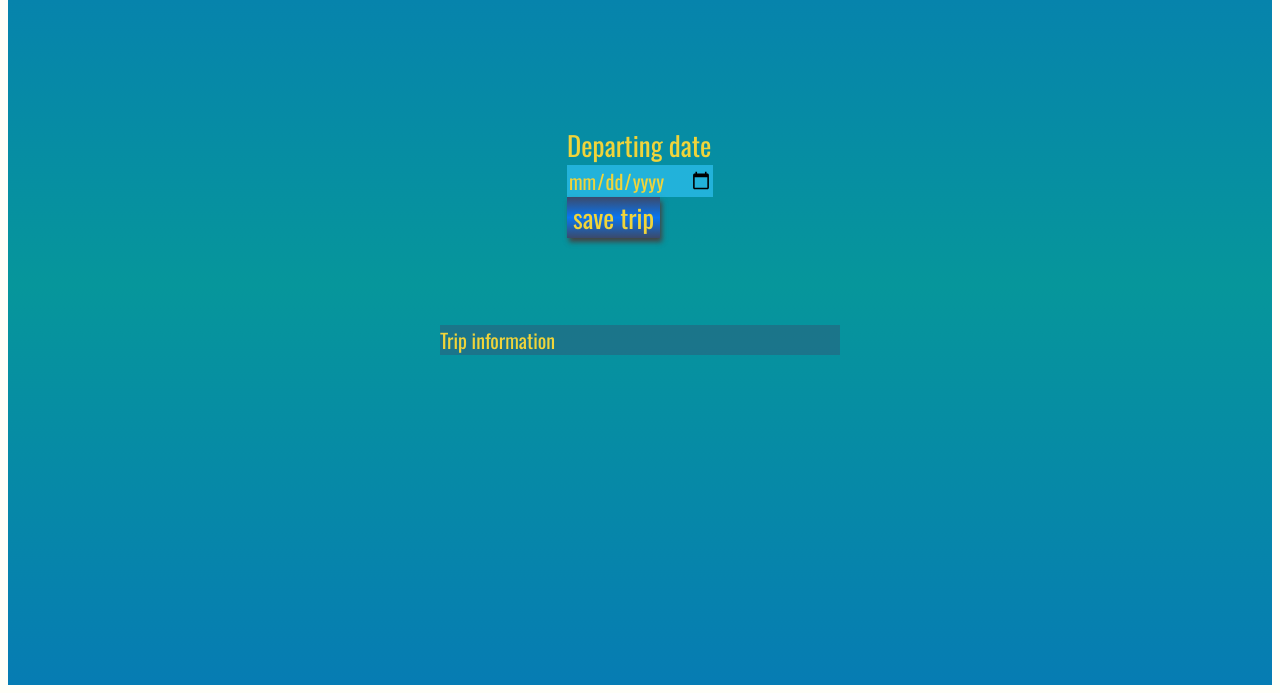
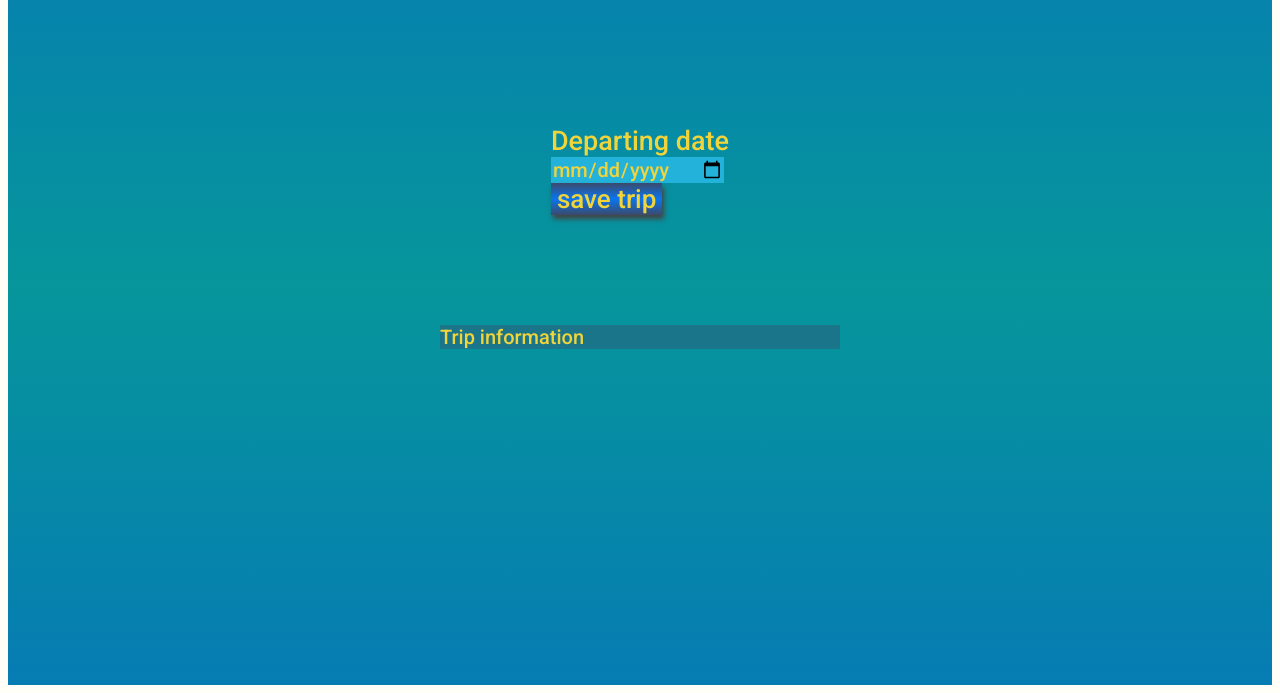
Before and after one commit to mero2online/Project_5_-_Travel_App, a website built with webpack: page src/client/views/index.html in a window 1280 px wide. Shown: the part 123-816 px from the top of the page. Built offline with nearby package versions, Linux system fonts and the light colour scheme; a web font is replaced by a local one.

Commit message:
Change font to Roboto

```diff
--- a/src/client/styles/style.scss
+++ b/src/client/styles/style.scss
@@ -1,6 +1,6 @@
 body {
   background: #fffff8;
-  font-family: -apple-system, BlinkMacSystemFont, sans-serif;
+  font-family: 'Roboto', -apple-system, BlinkMacSystemFont, sans-serif;
 }
 
 #app {
@@ -14,7 +14,7 @@ body {
   justify-items: center;
   grid-gap: 1em;
   font-size: 20px;
-  font-family: 'Oswald', sans-serif;
+  font-family: 'Roboto', sans-serif;
 }
 
 .holder {
@@ -69,7 +69,7 @@ input {
   background: #22b2da;
   color: #f0d43a;
   font-size: 20px;
-  font-family: 'Oswald', sans-serif;
+  font-family: 'Roboto', sans-serif;
   border: none;
 }
 
@@ -80,7 +80,7 @@ button {
   background-image: linear-gradient(#3b4a6b, #0975f0, #3b4a6b);
   color: #f0d43a;
   font-size: 26px;
-  font-family: 'Oswald', sans-serif;
+  font-family: 'Roboto', sans-serif;
   border: none;
   box-shadow: 2px 4px 5px #444;
 }
@@ -98,17 +98,17 @@ button:focus {
 ::placeholder {
   /* Firefox, Chrome, Opera */
   color: #f0d43a;
-  font-family: 'Oswald', sans-serif;
+  font-family: 'Roboto', sans-serif;
 }
 
 :-ms-input-placeholder {
   /* Internet Explorer 10-11 */
   color: #f0d43a;
-  font-family: 'Oswald', sans-serif;
+  font-family: 'Roboto', sans-serif;
 }
 
 ::-ms-input-placeholder {
   /* Microsoft Edge */
   color: #f0d43a;
-  font-family: 'Oswald', sans-serif;
+  font-family: 'Roboto', sans-serif;
 }
--- a/src/client/views/index.html
+++ b/src/client/views/index.html
@@ -5,7 +5,7 @@
   <meta charset="UTF-8">
   <meta name="viewport" content="width=device-width, initial-scale=1.0">
   <title>Travel App</title>
-  <link href="https://fonts.googleapis.com/css?family=Oswald:400,600,700|Ranga:400,700&display=swap" rel="stylesheet">
+  <link href="https://fonts.googleapis.com/css2?family=Roboto:wght@500;700&display=swap" rel="stylesheet">
 </head>
 
 <body>
```
